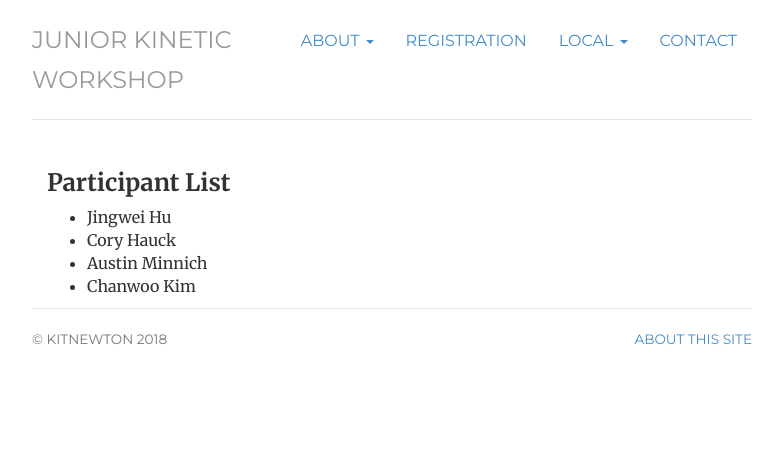
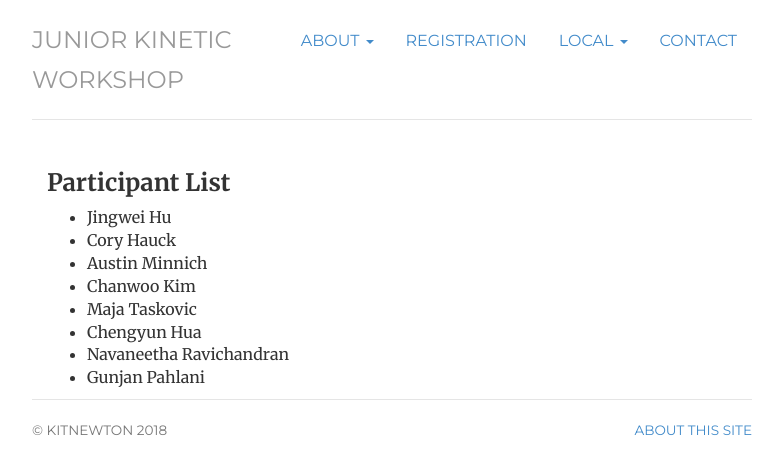
Before and after one commit to kitcnewton/junior-kinetic-workshop, a Jekyll site: the page built from participants/index.html, in a window 1280 px wide. Shown: the top 474 px of the page, without its empty margins (248-1031 px from the left). Built offline with Jekyll 4.4.1, drawn with Linux system fonts in a browser that asks for light colours.

Commit message:
participants

```diff
--- a/participants/index.html
+++ b/participants/index.html
@@ -12,6 +12,10 @@ description: Junior Kinetic Workshop Participants
 <li>	Cory Hauck	</li>
 <li>	Austin Minnich </li>
 <li>	Chanwoo Kim	</li>
+<li> 	Maja Taskovic </li>
+<li>	Chengyun Hua </li>
+<li>	Navaneetha Ravichandran </li>
+<li>	Gunjan Pahlani </li>
 <!--
 <li>	Thomas Baath	</li>
 <li>	Taylor Ball	</li>
```
